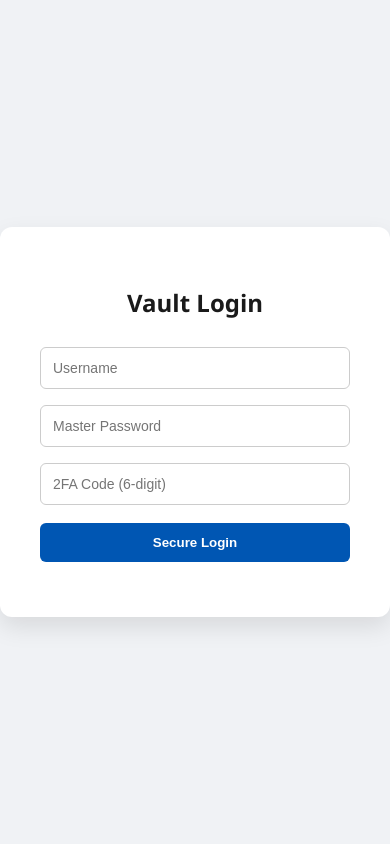
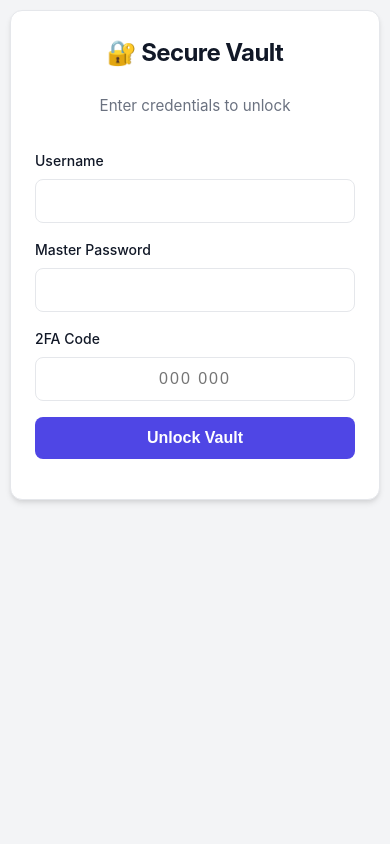
Before and after one commit to webdev-jason/password-vault, a Flask app: page / in a window 390 px wide. Run offline with Flask 3, Linux system fonts and the light colour scheme.

Commit message:
CSS Polish for mobile

```diff
--- /dev/null
+++ b/static/style.css
@@ -0,0 +1,263 @@
+/* static/style.css */
+
+/* 1. DESIGN SYSTEM (Variables) */
+:root {
+    /* Color Palette - Modern Indigo Theme */
+    --primary: #4F46E5;       /* Main Action Color */
+    --primary-hover: #4338ca;
+    --background: #F3F4F6;    /* Light Grey Background */
+    --surface: #FFFFFF;       /* Card White */
+    --text-main: #111827;     /* Almost Black */
+    --text-muted: #6B7280;    /* Grey Text */
+    --border: #E5E7EB;        /* Subtle Borders */
+    --danger: #EF4444;        /* Red for Delete */
+    --success: #10B981;       /* Green for Success */
+
+    /* Spacing & Sizing */
+    --radius: 12px;           /* Rounded corners */
+    --shadow: 0 4px 6px -1px rgba(0, 0, 0, 0.1), 0 2px 4px -1px rgba(0, 0, 0, 0.06);
+    --font-stack: -apple-system, BlinkMacSystemFont, "Segoe UI", Roboto, Helvetica, Arial, sans-serif;
+}
+
+/* 2. GLOBAL RESET */
+* {
+    box-sizing: border-box;
+    margin: 0;
+    padding: 0;
+}
+
+body {
+    font-family: var(--font-stack);
+    background-color: var(--background);
+    color: var(--text-main);
+    line-height: 1.5;
+    -webkit-font-smoothing: antialiased;
+    display: flex;
+    justify-content: center;
+    min-height: 100vh;
+    padding: 20px;
+}
+
+/* 3. LAYOUT CONTAINER */
+.app-container {
+    width: 100%;
+    max-width: 480px;
+    background: transparent;
+}
+
+/* 4. TYPOGRAPHY */
+h1, h2 {
+    font-weight: 700;
+    letter-spacing: -0.025em;
+    margin-bottom: 1.5rem;
+    text-align: center;
+    color: var(--text-main);
+}
+
+p { font-size: 0.95rem; }
+
+/* 5. COMPONENTS: CARDS */
+.card {
+    background: var(--surface);
+    border-radius: var(--radius);
+    padding: 2rem;
+    box-shadow: var(--shadow);
+    margin-bottom: 1.5rem;
+    border: 1px solid var(--border);
+}
+
+/* 6. COMPONENTS: INPUTS */
+.input-group {
+    margin-bottom: 1rem;
+}
+
+label {
+    display: block;
+    font-size: 0.875rem;
+    font-weight: 500;
+    color: var(--text-main);
+    margin-bottom: 0.5rem;
+}
+
+input {
+    width: 100%;
+    padding: 0.75rem 1rem;
+    border: 1px solid var(--border);
+    border-radius: 8px;
+    font-size: 1rem;
+    transition: border-color 0.2s, box-shadow 0.2s;
+    outline: none;
+    -webkit-appearance: none; /* Removes default iOS styles */
+}
+
+input:focus {
+    border-color: var(--primary);
+    box-shadow: 0 0 0 3px rgba(79, 70, 229, 0.1);
+}
+
+/* 7. COMPONENTS: BUTTONS */
+.btn {
+    display: inline-flex;
+    justify-content: center;
+    align-items: center;
+    width: 100%;
+    padding: 0.75rem 1.5rem;
+    border: none;
+    border-radius: 8px;
+    font-weight: 600;
+    font-size: 1rem;
+    cursor: pointer;
+    transition: transform 0.1s, background-color 0.2s;
+}
+
+.btn:active { transform: scale(0.98); }
+
+.btn-primary {
+    background-color: var(--primary);
+    color: white;
+}
+.btn-primary:hover { background-color: var(--primary-hover); }
+
+.btn-danger {
+    background-color: transparent;
+    color: var(--danger);
+    font-size: 0.875rem;
+    width: auto;
+    padding: 0.5rem;
+}
+.btn-danger:hover { background-color: #FEF2F2; }
+
+.btn-icon {
+    background: none;
+    border: none;
+    cursor: pointer;
+    color: var(--text-muted);
+    padding: 8px;
+    border-radius: 50%;
+    transition: background 0.2s, color 0.2s;
+    display: flex;
+    align-items: center;
+    justify-content: center;
+}
+.btn-icon:hover {
+    background-color: var(--background);
+    color: var(--primary);
+}
+
+.btn-generate {
+    background-color: var(--background);
+    color: var(--text-main);
+    width: auto;
+    margin-left: 8px;
+    border: 1px solid var(--border);
+    display: flex;
+    align-items: center;
+    justify-content: center;
+    padding: 0 1rem;
+    border-radius: 8px;
+    cursor: pointer;
+}
+.btn-generate:hover { background-color: #E5E7EB; }
+
+/* 8. PASSWORD LIST ITEMS */
+.vault-item {
+    background: var(--surface);
+    border: 1px solid var(--border);
+    border-radius: var(--radius);
+    padding: 1rem;
+    margin-bottom: 1rem;
+    display: flex;
+    justify-content: space-between;
+    align-items: center;
+    transition: box-shadow 0.2s;
+}
+
+.vault-item:hover { box-shadow: var(--shadow); }
+
+.vault-info {
+    flex-grow: 1;
+    overflow: hidden;
+    margin-right: 10px;
+}
+
+.vault-site {
+    font-weight: 600;
+    font-size: 1.1rem;
+    color: var(--text-main);
+    display: block;
+}
+
+.vault-user {
+    font-size: 0.9rem;
+    color: var(--text-muted);
+    text-overflow: ellipsis;
+    white-space: nowrap;
+    overflow: hidden;
+    display: block;
+}
+
+.vault-actions {
+    display: flex;
+    align-items: center;
+    gap: 0.25rem;
+    flex-shrink: 0; /* Prevents buttons from squishing */
+}
+
+/* 9. UTILITIES */
+.hidden { display: none !important; }
+.text-error { color: var(--danger); text-align: center; margin-top: 1rem; font-size: 0.9rem; }
+.header-row { display: flex; justify-content: space-between; align-items: center; margin-bottom: 1.5rem; }
+.logout-link { color: var(--text-muted); text-decoration: none; font-size: 0.9rem; font-weight: 500; }
+.logout-link:hover { color: var(--danger); }
+
+/* 10. RESPONSIVE OPTIMIZATIONS */
+
+/* Standard Mobile */
+@media (max-width: 480px) {
+    body { padding: 10px; }
+    .card { padding: 1.5rem; }
+}
+
+/* Ultra-Small (Watches, Old Phones, Split View) */
+@media (max-width: 340px) {
+    body { padding: 5px; }
+
+    .card {
+        padding: 1rem;
+        border-radius: 8px;
+    }
+
+    h2 { font-size: 1.25rem; }
+
+    /* Make the Password + Dice row wrap so it doesn't squish */
+    .input-group[style*="display: flex"] {
+        flex-wrap: wrap;
+        gap: 8px;
+    }
+
+    /* Input takes full width */
+    #new-pass {
+        width: 100%;
+        margin-bottom: 0;
+    }
+
+    /* Button takes full width */
+    .btn-generate {
+        margin-left: 0;
+        width: 100%;
+        padding: 10px;
+    }
+
+    /* Stack list items if really narrow */
+    .vault-item {
+        flex-direction: column;
+        align-items: flex-start;
+    }
+    .vault-actions {
+        width: 100%;
+        justify-content: flex-end;
+        margin-top: 10px;
+        border-top: 1px solid var(--border);
+        padding-top: 5px;
+    }
+}
--- a/templates/index.html
+++ b/templates/index.html
@@ -2,64 +2,87 @@
 <html lang="en">
 <head>
     <meta charset="UTF-8">
-    <title>Enterprise Password Vault</title>
-    <style>
-        body { font-family: 'Segoe UI', sans-serif; background-color: #f0f2f5; display: flex; justify-content: center; align-items: center; min-height: 100vh; margin: 0; }
-        .container { background: white; padding: 2.5rem; border-radius: 12px; box-shadow: 0 10px 25px rgba(0,0,0,0.1); width: 450px; }
-        h2 { text-align: center; color: #1a1a1a; margin-bottom: 20px; }
-        input { width: 100%; padding: 12px; margin: 8px 0; border: 1px solid #ccc; border-radius: 6px; box-sizing: border-box; font-size: 14px; }
-
-        /* Enterprise Button Styles */
-        .btn { width: 100%; padding: 12px; border: none; border-radius: 6px; cursor: pointer; font-weight: 600; transition: background 0.2s; margin-top: 10px; }
-        .btn-primary { background-color: #0056b3; color: white; }
-        .btn-primary:hover { background-color: #004494; }
-        .btn-danger { background-color: #dc3545; color: white; width: auto; flex: 1; }
-        .btn-secondary { background-color: #6c757d; color: white; width: auto; flex: 1; }
-        .btn-generate { background-color: #28a745; color: white; margin-top: 5px; }
-
-        .hidden { display: none; }
-        #error-msg { color: #dc3545; text-align: center; margin-top: 15px; font-weight: 500; }
-
-        .vault-item { background: #fff; border: 1px solid #e1e4e8; padding: 15px; margin-bottom: 10px; border-radius: 8px; position: relative; }
-        .vault-item strong { display: block; font-size: 1.1em; margin-bottom: 4px; color: #0056b3; }
-        .action-buttons { display: flex; gap: 8px; margin-top: 10px; }
-    </style>
+    <meta name="viewport" content="width=device-width, initial-scale=1.0, maximum-scale=1.0, user-scalable=no">
+    <title>Vault</title>
+    <!-- Link to our new Design System -->
+    <!-- We add ?v=1 to force the browser to reload the CSS if you change it later -->
+    <link rel="stylesheet" href="{{ url_for('static', filename='style.css') }}?v=1">
 </head>
 <body>
 
-    <div class="container" id="login-section">
-        <h2>Vault Login</h2>
-        <input type="text" id="login-user" placeholder="Username">
-        <input type="password" id="login-pass" placeholder="Master Password">
-        <input type="text" id="login-code" placeholder="2FA Code (6-digit)">
-        <button class="btn btn-primary" onclick="attemptLogin()">Secure Login</button>
-        <div id="error-msg"></div>
+    <div class="app-container">
+
+        <!-- SECTION: LOGIN -->
+        <div id="login-section" class="card">
+            <h2>🔐 Secure Vault</h2>
+            <p style="text-align: center; color: var(--text-muted); margin-bottom: 2rem;">Enter credentials to unlock</p>
+
+            <div class="input-group">
+                <label>Username</label>
+                <input type="text" id="login-user" autocomplete="off">
             </div>
 
-    <div class="container hidden" id="vault-section">
-        <div style="display: flex; justify-content: space-between; align-items: center; margin-bottom: 20px;">
-            <h2 style="margin:0;">My Vault</h2>
-            <button onclick="logout()" style="background:none; border:none; color: #666; cursor: pointer; text-decoration: underline;">Logout</button>
+            <div class="input-group">
+                <label>Master Password</label>
+                <input type="password" id="login-pass">
             </div>
 
-        <div style="background: #f8f9fa; padding: 15px; border-radius: 8px; margin-bottom: 20px;">
-            <input type="text" id="new-site" placeholder="Site Name">
-            <input type="text" id="new-user" placeholder="Username">
-            <div style="display: flex; gap: 5px;">
-                <input type="text" id="new-pass" placeholder="Password">
-                <button class="btn btn-generate" style="width: auto;" onclick="generateRandomPassword()">🎲</button>
-            </div>
-            <button class="btn btn-primary" onclick="addPassword()">Save Securely</button>
+            <div class="input-group">
+                <label>2FA Code</label>
+                <input type="text" id="login-code" placeholder="000 000" maxlength="6" style="text-align: center; letter-spacing: 2px;">
             </div>
 
-        <div id="password-list"></div>
+            <button class="btn btn-primary" onclick="attemptLogin()">Unlock Vault</button>
+            <div id="error-msg" class="text-error"></div>
+        </div>
+
+        <!-- SECTION: DASHBOARD -->
+        <div id="vault-section" class="hidden">
+
+            <!-- Header -->
+            <div class="header-row">
+                <h2>My Passwords</h2>
+                <a href="#" onclick="logout()" class="logout-link">Log Out</a>
+            </div>
+
+            <!-- Add New Password Card -->
+            <div class="card">
+                <div class="input-group">
+                    <input type="text" id="new-site" placeholder="Website (e.g. Netflix)">
+                </div>
+                <div class="input-group">
+                    <input type="text" id="new-user" placeholder="Username / Email">
+                </div>
+                <div class="input-group" style="display: flex;">
+                    <input type="text" id="new-pass" placeholder="Password">
+                    <!-- SVG Icon for Dice -->
+                    <button class="btn btn-generate" onclick="generateRandomPassword()" title="Generate Random">
+                        <svg width="20" height="20" viewBox="0 0 24 24" fill="none" stroke="currentColor" stroke-width="2" stroke-linecap="round" stroke-linejoin="round">
+                            <rect x="2" y="2" width="20" height="20" rx="5" ry="5"></rect>
+                            <circle cx="16" cy="8" r="2"></circle>
+                            <circle cx="8" cy="16" r="2"></circle>
+                            <circle cx="8" cy="8" r="2"></circle>
+                            <circle cx="16" cy="16" r="2"></circle>
+                            <circle cx="12" cy="12" r="2"></circle>
+                        </svg>
+                    </button>
+                </div>
+                <button class="btn btn-primary" onclick="addPassword()">Save Password</button>
+            </div>
+
+            <!-- List Area -->
+            <div id="password-list">
+                <!-- Javascript will populate this -->
+            </div>
+        </div>
+
     </div>
 
     <script>
-        let sessionToken = ""; // STORES THE JWT
-        let masterKeyCache = ""; // Stores the password temporarily
+        let sessionToken = "";
+        let masterKeyCache = "";
 
-        // 1. GENERATE RANDOM PASSWORD
+        /* --- 1. UTILITIES --- */
         function generateRandomPassword() {
             const chars = "abcdefghijklmnopqrstuvwxyzABCDEFGHIJKLMNOPQRSTUVWXYZ0123456789!@#$%^&*()";
             let password = "";
@@ -71,11 +94,28 @@
             document.getElementById('new-pass').value = password;
         }
 
+        function copyToClipboard(text) {
+            navigator.clipboard.writeText(text).then(() => {
+                // Visual feedback could go here
+                alert("Copied to clipboard!");
+            });
+        }
+
+        function logout() {
+            location.reload();
+        }
+
+        /* --- 2. API CALLS --- */
         async function attemptLogin() {
             const user = document.getElementById('login-user').value;
             const pass = document.getElementById('login-pass').value;
             const code = document.getElementById('login-code').value;
 
+            // Simple UI loading state could go here
+            const btn = document.querySelector('#login-section .btn');
+            btn.innerText = "Verifying...";
+
+            try {
                 const response = await fetch('/api/login', {
                     method: 'POST',
                     headers: {'Content-Type': 'application/json'},
@@ -85,22 +125,24 @@
                 const result = await response.json();
 
                 if (response.ok) {
-                // SAVE THE TOKEN
                     sessionToken = result.token;
                     masterKeyCache = pass;
-
                     document.getElementById('login-section').classList.add('hidden');
                     document.getElementById('vault-section').classList.remove('hidden');
                     loadPasswords();
                 } else {
-                document.getElementById('error-msg').innerText = result.error;
+                    document.getElementById('error-msg').innerText = result.error || "Login Failed";
+                    btn.innerText = "Unlock Vault";
+                }
+            } catch (e) {
+                document.getElementById('error-msg').innerText = "Server Error";
+                btn.innerText = "Unlock Vault";
             }
         }
 
         async function loadPasswords() {
             const response = await fetch('/api/get_passwords', {
                 method: 'POST',
-                // ATTACH THE TOKEN TO THE HEADER
                 headers: {
                     'Content-Type': 'application/json',
                     'x-access-token': sessionToken
@@ -108,11 +150,7 @@
                 body: JSON.stringify({ master_password: masterKeyCache })
             });
 
-            if (response.status === 401) {
-                alert("Session expired. Please login again.");
-                logout();
-                return;
-            }
+            if (response.status === 401) return logout();
 
             const passwords = await response.json();
             const listDiv = document.getElementById('password-list');
@@ -121,12 +159,22 @@
             passwords.forEach(p => {
                 const item = document.createElement('div');
                 item.className = 'vault-item';
+
+                // We use SVG icons for the buttons now
                 item.innerHTML = `
-                    <strong>${p.site}</strong>
-                    <div style="font-size:0.9em; color:#555; margin-bottom:5px;">${p.username}</div>
-                    <div class="action-buttons">
-                        <button class="btn btn-secondary" onclick="copyToClipboard('${p.password}')">Copy Pass</button>
-                        <button class="btn btn-danger" onclick="deletePassword(${p.id})">Delete</button>
+                    <div class="vault-info">
+                        <span class="vault-site">${p.site}</span>
+                        <span class="vault-user">${p.username}</span>
+                    </div>
+                    <div class="vault-actions">
+                        <button class="btn-icon" onclick="copyToClipboard('${p.password}')" title="Copy Password">
+                            <!-- Copy Icon -->
+                            <svg width="20" height="20" viewBox="0 0 24 24" fill="none" stroke="currentColor" stroke-width="2" stroke-linecap="round" stroke-linejoin="round"><rect x="9" y="9" width="13" height="13" rx="2" ry="2"></rect><path d="M5 15H4a2 2 0 0 1-2-2V4a2 2 0 0 1 2-2h9a2 2 0 0 1 2 2v1"></path></svg>
+                        </button>
+                        <button class="btn-icon" onclick="deletePassword(${p.id})" title="Delete" style="color: var(--danger);">
+                            <!-- Trash Icon -->
+                            <svg width="20" height="20" viewBox="0 0 24 24" fill="none" stroke="currentColor" stroke-width="2" stroke-linecap="round" stroke-linejoin="round"><polyline points="3 6 5 6 21 6"></polyline><path d="M19 6v14a2 2 0 0 1-2 2H7a2 2 0 0 1-2-2V6m3 0V4a2 2 0 0 1 2-2h4a2 2 0 0 1 2 2v2"></path></svg>
+                        </button>
                     </div>
                 `;
                 listDiv.appendChild(item);
@@ -137,6 +185,8 @@
             const site = document.getElementById('new-site').value;
             const user = document.getElementById('new-user').value;
             const pass = document.getElementById('new-pass').value;
+
+            if(!site || !pass) return alert("Site and Password are required");
 
             const response = await fetch('/api/add_password', {
                 method: 'POST',
@@ -161,7 +211,7 @@
         }
 
         async function deletePassword(id) {
-            if(!confirm("Delete this password?")) return;
+            if(!confirm("Are you sure you want to delete this?")) return;
 
             const response = await fetch('/api/delete_password', {
                 method: 'DELETE',
@@ -174,14 +224,6 @@
 
             if(response.ok) loadPasswords();
         }
-
-        function logout() {
-            location.reload();
-        }
-
-        function copyToClipboard(text) {
-            navigator.clipboard.writeText(text).then(() => alert("Copied!"));
-        }
     </script>
 </body>
 </html>
```
Lines whose indentation alone changed are shown as unchanged.
